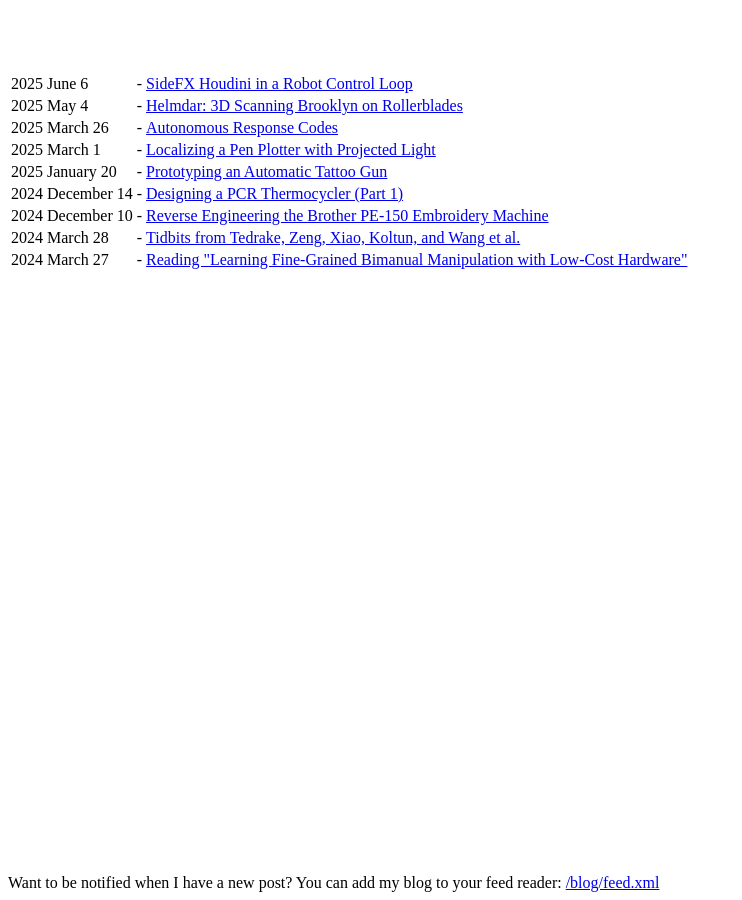
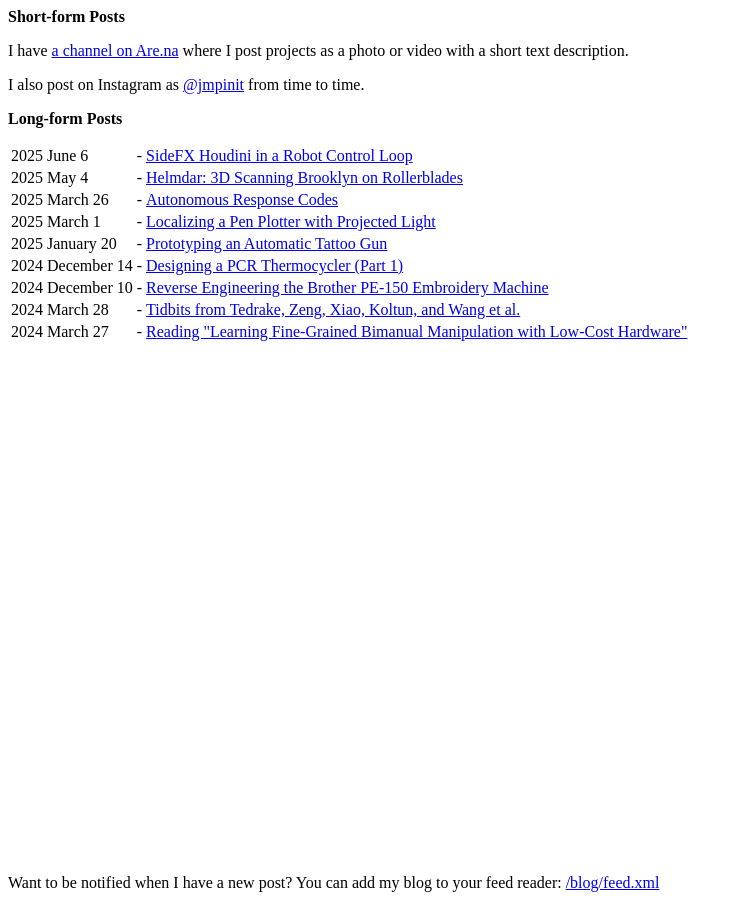
Before and after one commit to jmpinit/homepage, a Jekyll site: the page built from blog/index.html, in a window 1280 px wide. Shown: the whole page, without its empty margins (0-742 px from the left). Built offline with Jekyll 4.4.1, drawn with Linux system fonts in a browser that asks for light colours.

Commit message:
Link blog and simplify homepage

```diff
--- a/blog/index.html
+++ b/blog/index.html
@@ -3,7 +3,7 @@
 permalink: /blog/
 ---
 <style>
-.contents {
+.main {
   display: flex;
   flex-direction: column;
   justify-content: space-between;
@@ -19,13 +19,20 @@
   padding-top: 0.5em;
   padding-bottom: 0.5em;
 }
-
-.post-list {
-  margin-top: 4em;
-}
 </style>
-<div class="contents">
-  <div class="post-list">
+<div class="main">
+  <div>
+    <div>
+      <b>Short-form Posts</b>
+      <p>
+        I have <a href="https://www.are.na/owen-trueblood/i-made-this-ok6cdwxbmq0">a channel on Are.na</a> where I post
+        projects as a photo or video with a short text description.
+      </p>
+      <p>I also post on Instagram as <a href="https://www.instagram.com/jmpinit/">@jmpinit</a> from time to time.</p>
+    </div>
+    <div>
+      <b>Long-form Posts</b>
+      <p>
         <table>
           {% for post in site.posts %}
           <tr>
@@ -35,6 +42,8 @@
           </tr>
           {% endfor %}
         </table>
+      </p>
+    </div>
   </div>
   <div>
     Want to be notified when I have a new post? You can add my blog to your feed reader: <a href="feed.xml">/blog/feed.xml</a>
```
Also changed, not shown: index.html (+11 -17 lines). Lines whose indentation alone changed are shown as unchanged.
